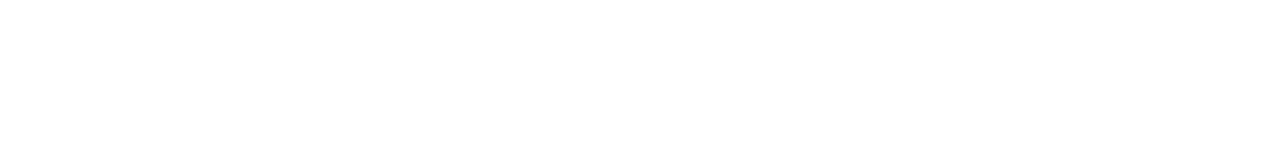
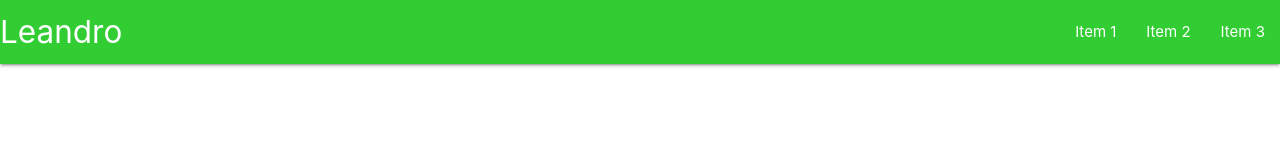
Before and after one commit to PedroAugustoDev/Leandro, a plain HTML site: page public/index.html in a window 1280 px wide. Drawn offline with nearby package versions, Linux system fonts and the light colour scheme.

Commit message:
add structs of project

```diff
--- a/public/index.html
+++ b/public/index.html
@@ -3,9 +3,38 @@
 <head>
     <meta charset="UTF-8">
     <meta name="viewport" content="width=device-width, initial-scale=1.0">
-    <title>Document</title>
+    <link rel="stylesheet" href="src/css/reset.css">
+    <link rel="stylesheet" href="src/css/main.css">
+    <link rel="stylesheet" href="src/css/style.css">
+    <link rel="stylesheet" href="https://cdnjs.cloudflare.com/ajax/libs/materialize/1.0.0/css/materialize.min.css">
+    <script src="https://cdnjs.cloudflare.com/ajax/libs/materialize/1.0.0/js/materialize.min.js"></script>
+    <title>Site do Leandro</title>
 </head>
 <body>
+    <header>
+        <nav class="navbar">
+            <div class="nav-wrapper">
+              <a href="#" class="brand-logo">Leandro</a>
+              <ul id="nav-mobile" class="right hide-on-med-and-down">
+                <li><a href="sass.html">Item 1</a></li>
+                <li><a href="badges.html">Item 2</a></li>
+                <li><a href="collapsible.html">Item 3</a></li>
+              </ul>
+            </div>
+          </nav>
 
+    </header>
+
+    <main>
+
+    </main>
+
+    <section>
+
+    </section>
+
+    <footer>
+
+    </footer>
 </body>
 </html>
--- /dev/null
+++ b/public/src/css/main.css
@@ -0,0 +1,11 @@
+@import url('https://fonts.googleapis.com/css2?family=Roboto:ital,wght@0,100;0,300;0,400;0,500;0,700;0,900;1,100;1,300;1,400;1,500;1,700;1,900&display=swap');
+
+
+:root {
+    --primary-color: #fff;
+}
+
+
+* {
+    font-family: "Roboto", sans-serif;
+}
--- /dev/null
+++ b/public/src/css/reset.css
@@ -0,0 +1,48 @@
+/* http://meyerweb.com/eric/tools/css/reset/
+   v2.0 | 20110126
+   License: none (public domain)
+*/
+
+html, body, div, span, applet, object, iframe,
+h1, h2, h3, h4, h5, h6, p, blockquote, pre,
+a, abbr, acronym, address, big, cite, code,
+del, dfn, em, img, ins, kbd, q, s, samp,
+small, strike, strong, sub, sup, tt, var,
+b, u, i, center,
+dl, dt, dd, ol, ul, li,
+fieldset, form, label, legend,
+table, caption, tbody, tfoot, thead, tr, th, td,
+article, aside, canvas, details, embed,
+figure, figcaption, footer, header, hgroup,
+menu, nav, output, ruby, section, summary,
+time, mark, audio, video {
+	margin: 0;
+	padding: 0;
+	border: 0;
+	font-size: 100%;
+	font: inherit;
+	vertical-align: baseline;
+}
+/* HTML5 display-role reset for older browsers */
+article, aside, details, figcaption, figure,
+footer, header, hgroup, menu, nav, section {
+	display: block;
+}
+body {
+	line-height: 1;
+}
+ol, ul {
+	list-style: none;
+}
+blockquote, q {
+	quotes: none;
+}
+blockquote:before, blockquote:after,
+q:before, q:after {
+	content: '';
+	content: none;
+}
+table {
+	border-collapse: collapse;
+	border-spacing: 0;
+}
--- /dev/null
+++ b/public/src/css/style.css
@@ -0,0 +1,5 @@
+
+
+.navbar {
+    background: #32cd32;
+}
```
